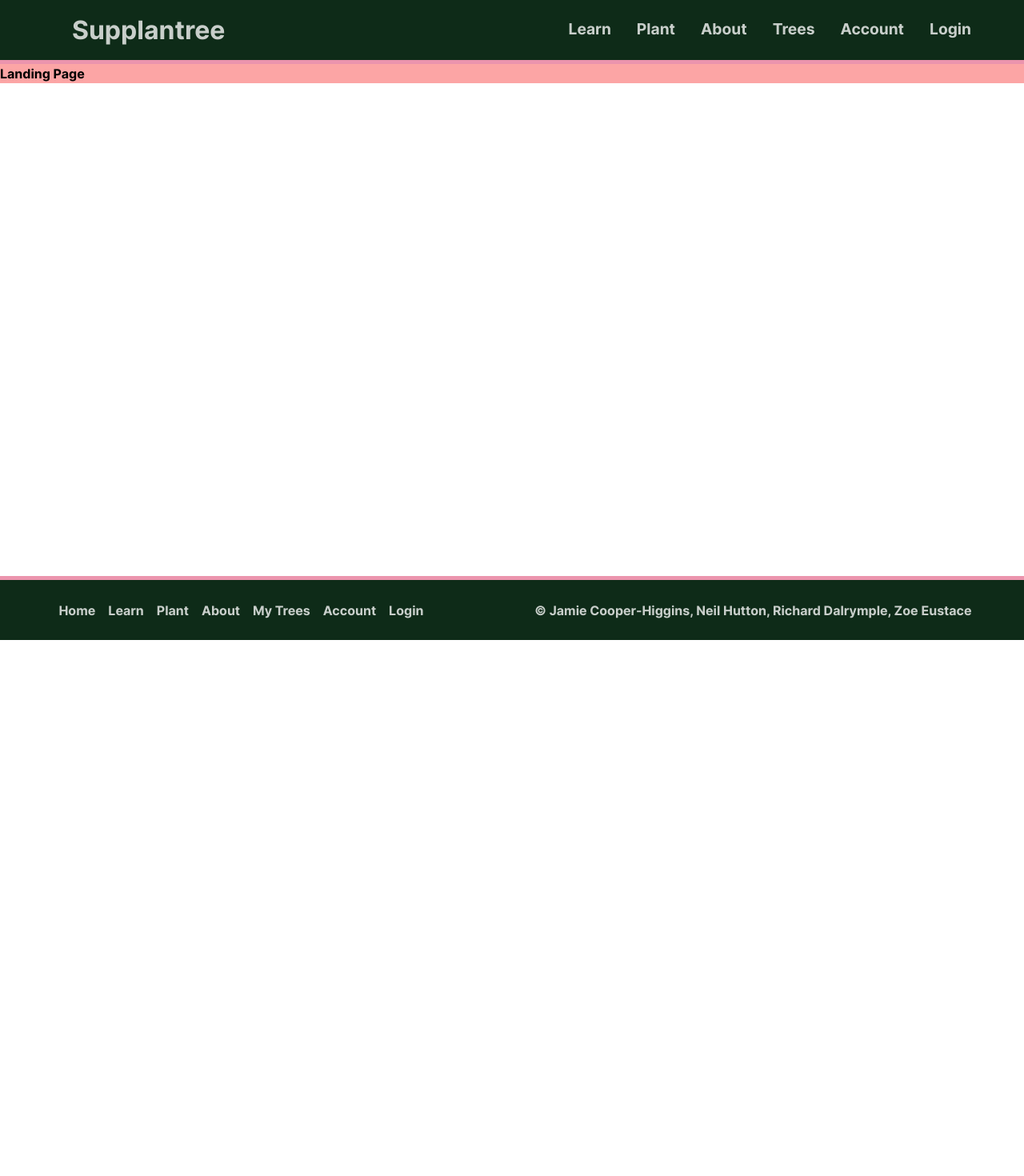
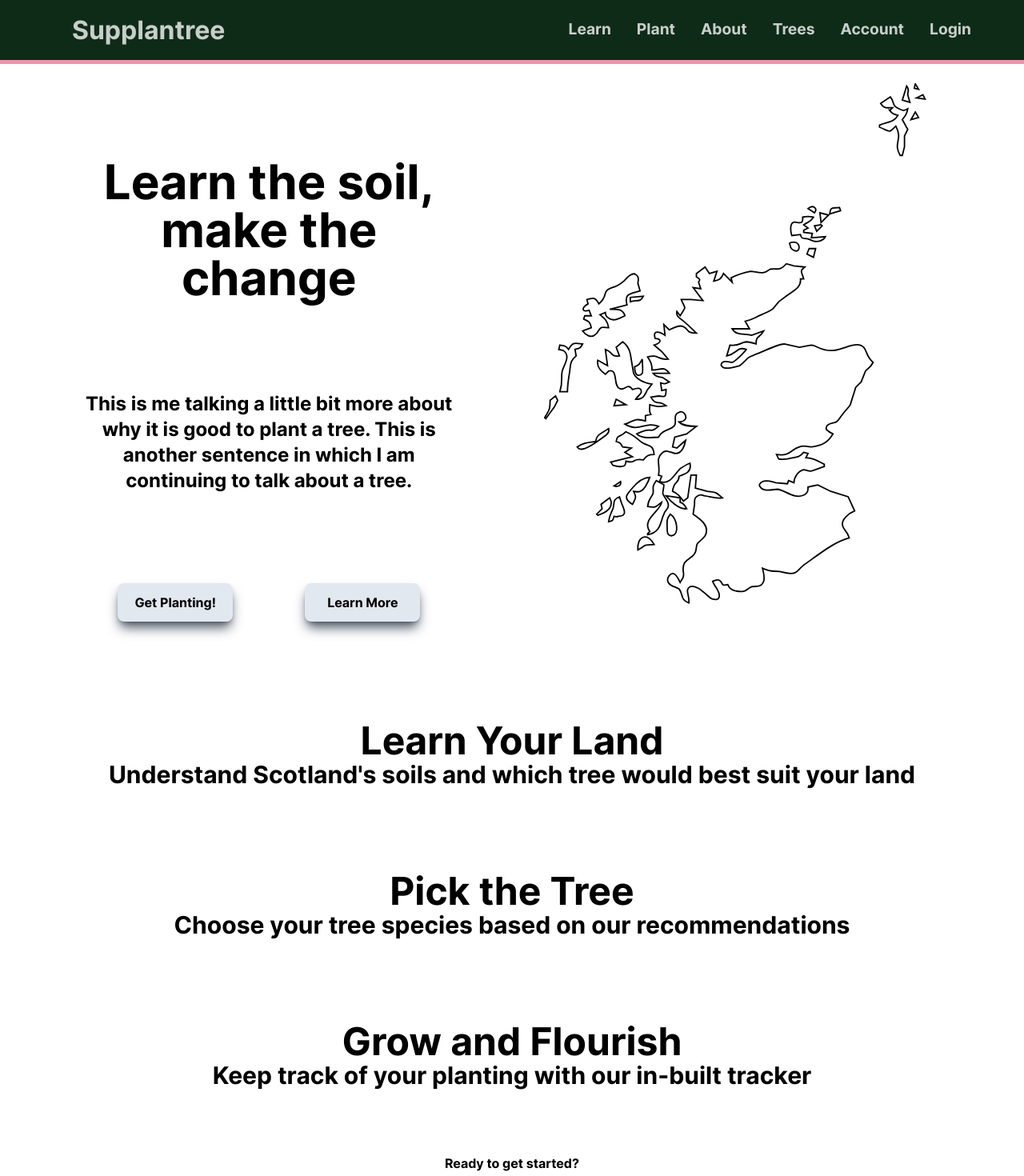
Before and after one commit to Cooper-Higgins/Supplantree, a React (Create React App) app in the folder supplantree_react/: page / in a window 1280 px wide. Shown: the top 1470 px of the page at 80% size. Before the commit the page ends 800 px from the top, so only its background shows below. Built offline with nearby package versions, Linux system fonts and the light colour scheme; some icons are missing.

Commit message:
landing page styling

```diff
--- a/supplantree_react/src/components/Footer.css
+++ b/supplantree_react/src/components/Footer.css
@@ -1,13 +1,13 @@
 .footer-container {
-  background-color: #0E2B18;
+  background-color: #0e2b18;
   height: 10vh;
   display: flex;
   justify-content: space-around;
   flex-wrap: wrap;
-  position: absolute;
+  position: relative;
   bottom: 0;
   border-top: 5px solid;
-  border-color: #EB94AD;
+  border-color: #eb94ad;
   width: 100%;
 }
 
@@ -32,7 +32,7 @@
 }
 
 .footer-nav-item:hover {
-  border-bottom: 1px solid #EB94AD;
+  border-bottom: 1px solid #eb94ad;
 }
 
 .footer-nav-item > a {
--- a/supplantree_react/src/components/LandingPage.js
+++ b/supplantree_react/src/components/LandingPage.js
@@ -1,7 +1,68 @@
 import React from "react";
 
 const LandingPage = () => {
-  return <h1 className="bg-red-300 font-primary">Landing Page</h1>;
+  return (
+    <main>
+      <div className="flex justify-evenly m-2 mt-6 gap-8 md:gap-4 flex-col-reverse md:flex-row">
+        <div className="flex flex-col gap-12 md:gap-20 justify-center text-center md:w-5/12">
+          <h1 className="text-4xl font-bold sm:text-5xl md:text-6xl m-4">
+            Learn the soil, make the change
+          </h1>
+          <p className="text-lg sm:text-xl md:text-2xl m-4">
+            This is me talking a little bit more about why it is good to plant a
+            tree. This is another sentence in which I am continuing to talk
+            about a tree.
+          </p>
+          <div className="flex justify-evenly">
+            <button className="bg-slate-200 hover:bg-slate-400 transition duration-150 ease-out hover:ease-in hover:scale-110 m-4 p-3 w-36 rounded-lg shadow-lg shadow-gray-600">
+              Get Planting!
+            </button>
+            <button className="bg-slate-200 hover:bg-slate-400 transition duration-150 ease-out hover:ease-in hover:scale-110 m-4 p-3 w-36 rounded-lg shadow-lg shadow-gray-600">
+              Learn More
+            </button>
+          </div>
+        </div>
+        <img
+          className="place-self-center w-6/12 md:w-5/12 mb-12"
+          src="./images/Anonymous_map_of_scotland.svg"
+          alt="scotland map"
+        ></img>
+      </div>
+      <div className="flex flex-col justify-center text-center gap-20">
+        <div className="">
+          <h1 className="text-5xl font-bold mt-20 md:mt-6">Learn Your Land</h1>
+          <p className="text-3xl">
+            Understand Scotland's soils and which tree would best suit your land
+          </p>
+        </div>
+        <div>
+          <h1 className="text-5xl font-bold mt-20 md:mt-6">Pick the Tree</h1>
+          <p className="text-3xl">
+            Choose your tree species based on our recommendations
+          </p>
+        </div>
+        <div className="">
+          <h1 className="text-5xl font-bold mt-20 md:mt-6">
+            Grow and Flourish
+          </h1>
+          <p className="text-3xl">
+            Keep track of your planting with our in-built tracker
+          </p>
+        </div>
+      </div>
+      <div className="flex justify-center my-20">
+        <h1>Ready to get started?</h1>
+      </div>
+      <div className="flex justify-evenly my-20">
+        <button className="ml-10 bg-slate-200 hover:bg-slate-400 transition duration-150 ease-out hover:ease-in hover:scale-110 m-4 p-3 w-36 rounded-lg shadow-lg shadow-gray-600">
+          Plant
+        </button>
+        <button className="mr-10 bg-slate-200 hover:bg-slate-400 transition duration-150 ease-out hover:ease-in hover:scale-110 m-4 p-3 w-36 rounded-lg shadow-lg shadow-gray-600">
+          Learn
+        </button>
+      </div>
+    </main>
+  );
 };
 
 export default LandingPage;
```
Also changed, not shown: supplantree_react/public/images/Anonymous_map_of_Scotland.svg (added), 1 other file (tests, documents, lock files or other folders).
